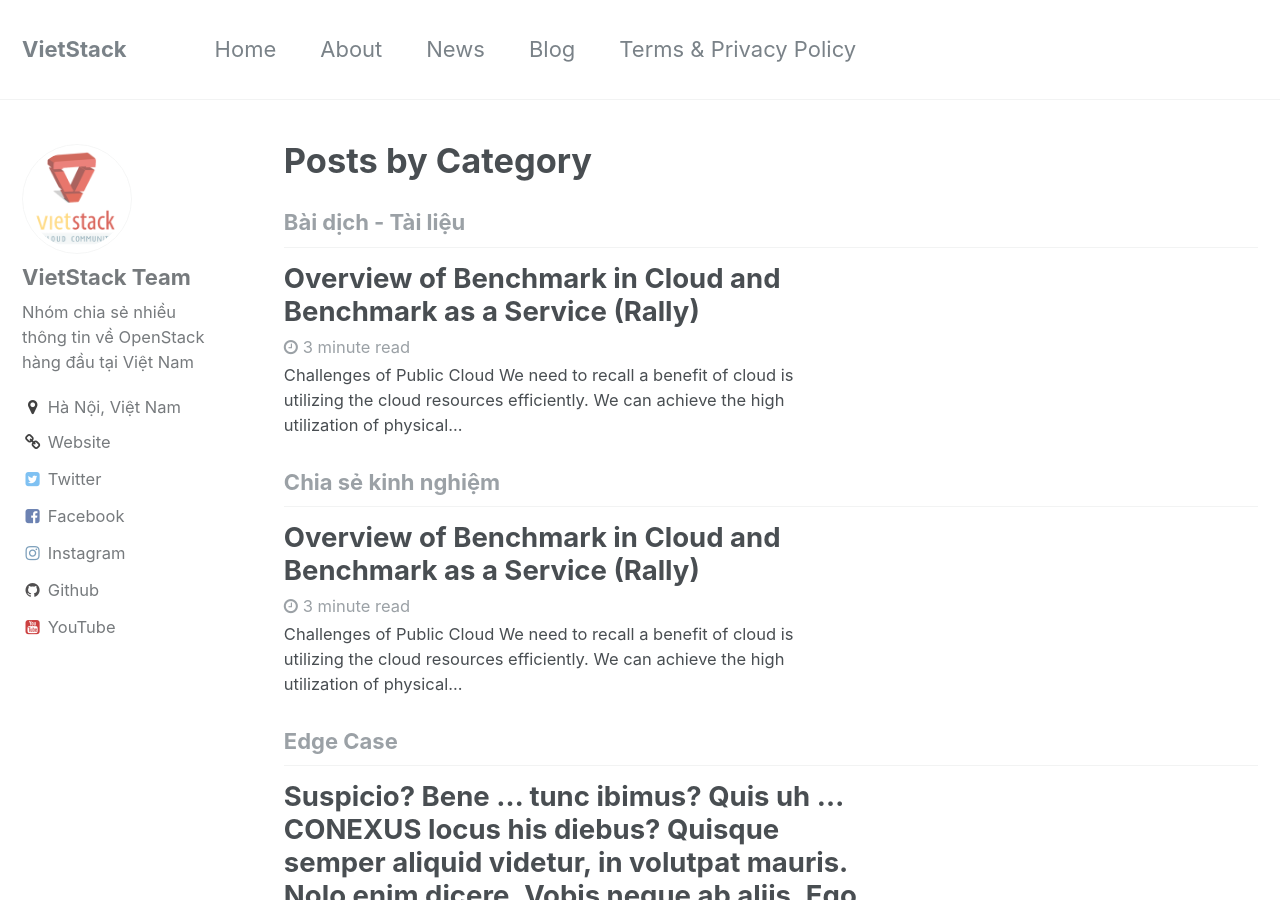
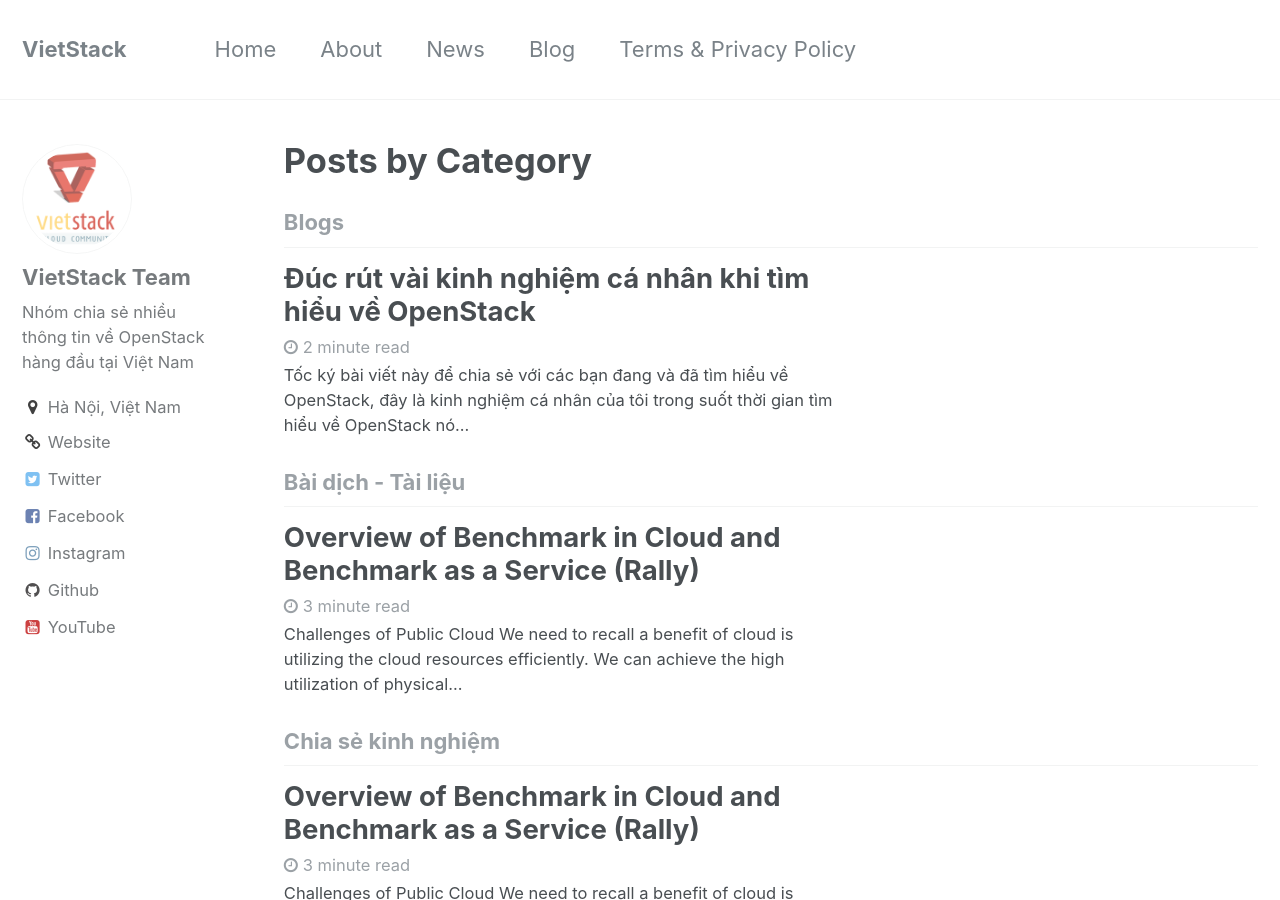
Before and after one commit to vietstack/vietstack.github.io.bka, a Jekyll site: the page built from _pages/category-archive.html, in a window 1280 px wide and 900 px high. Built offline with Jekyll 4.4.1, drawn with Linux system fonts in a browser that asks for light colours; some of the changed text lies outside the part shown.

Commit message:
Update 2014-02-15-duc-rut-vai-kinh-nghiem-ca-nhan-khi-tim-hieu-ve-openstack.md

```diff
--- a/_posts/2014-02-15-duc-rut-vai-kinh-nghiem-ca-nhan-khi-tim-hieu-ve-openstack.md
+++ b/_posts/2014-02-15-duc-rut-vai-kinh-nghiem-ca-nhan-khi-tim-hieu-ve-openstack.md
@@ -1,7 +1,7 @@
 ---
 title:  " Đúc rút vài kinh nghiệm cá nhân khi tìm hiểu về OpenStack"
 categories:
-  - Jekyll
+  - Blogs
 tags:
   - update
 ---
```
